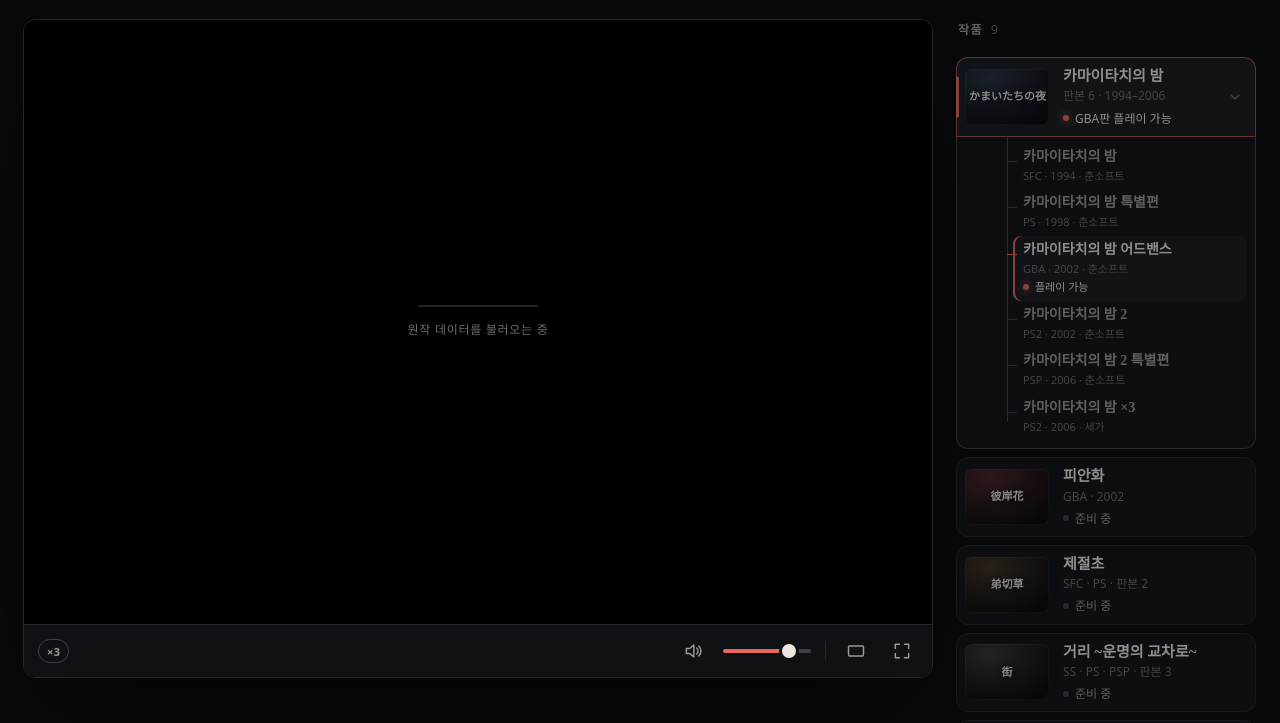
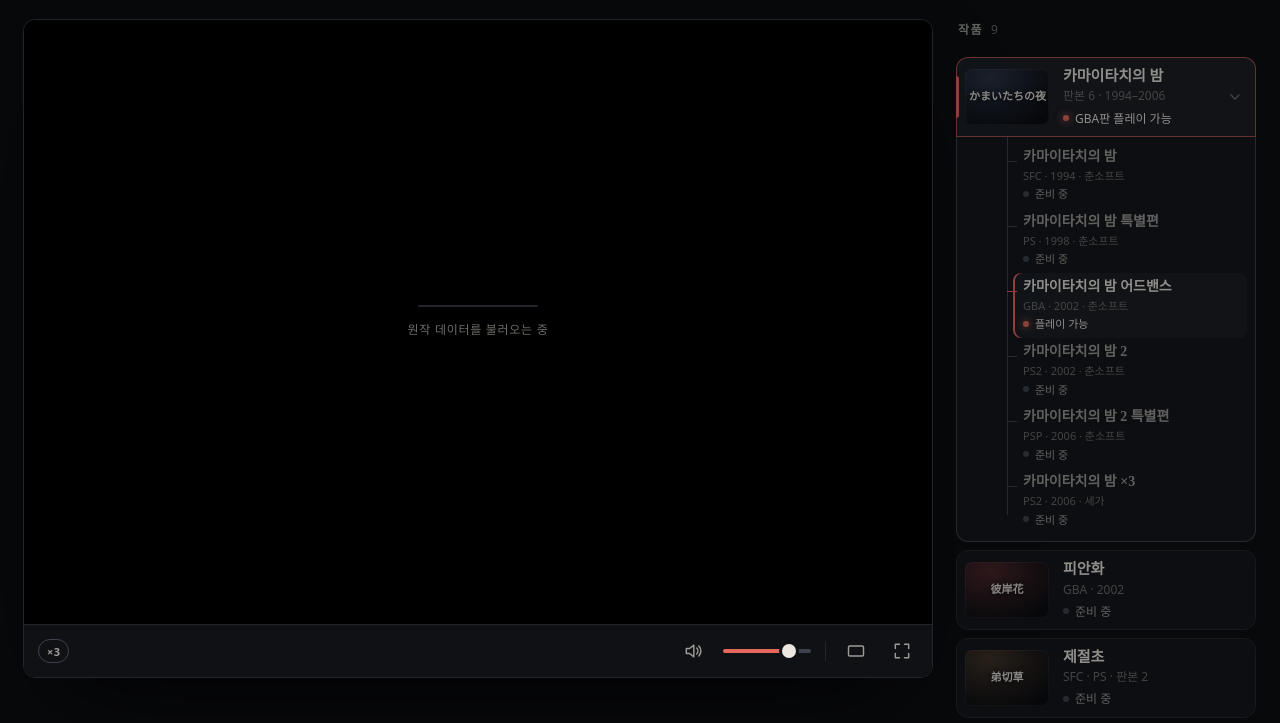
Before and after one commit to b025831psn-ship-it/soundnovel_project, a plain HTML site: page index.html in a window 1280 px wide. Both pictures are taken after a click on the link "플레이". Shown: the part 60-783 px from the top of the page. Drawn offline with Linux system fonts and the light colour scheme; a web font is replaced by a local one.

Commit message:
[Claude-A] Hub: every edition not provided yet reads 준비 중
Co-Authored-By: Claude Opus 5.5 <noreply@anthropic.com>
Claude-Session: https://claude.ai/code/session_01TGmhC2YzbVqCLLpwvrTeE9

```diff
--- a/index.html
+++ b/index.html
@@ -62,12 +62,12 @@
       <details class="series" name="series" data-has="kamaitachi">
         <summary class="entry"><span class="cover" style="--tint:#1c2538"><img src="/art/kamaitachi-still.png" alt="" onerror="this.remove()"><span class="cover-text" lang="ja">かまいたちの夜</span></span><span class="info"><span class="title">카마이타치의 밤</span><span class="sub">판본 6 · 1994–2006</span><span class="status ready">GBA판 플레이 가능</span></span><svg class="chev" viewBox="0 0 24 24" aria-hidden="true"><path d="M9 6l6 6-6 6"/></svg></summary>
         <ul class="editions">
-            <li><span class="edition"><span class="title">카마이타치의 밤</span><span class="sub">SFC · 1994 · 춘소프트</span></span></li>
-            <li><span class="edition"><span class="title">카마이타치의 밤 특별편</span><span class="sub">PS · 1998 · 춘소프트</span></span></li>
+            <li><span class="edition"><span class="title">카마이타치의 밤</span><span class="sub">SFC · 1994 · 춘소프트</span><span class="status">준비 중</span></span></li>
+            <li><span class="edition"><span class="title">카마이타치의 밤 특별편</span><span class="sub">PS · 1998 · 춘소프트</span><span class="status">준비 중</span></span></li>
             <li><a class="work edition" href="#kamaitachi" aria-label="카마이타치의 밤 어드밴스 실행" data-title="카마이타치의 밤 어드밴스"><span class="title">카마이타치의 밤 어드밴스</span><span class="sub">GBA · 2002 · 춘소프트</span><span class="status ready">플레이 가능</span></a></li>
-            <li><span class="edition"><span class="title">카마이타치의 밤 2</span><span class="sub">PS2 · 2002 · 춘소프트</span></span></li>
-            <li><span class="edition"><span class="title">카마이타치의 밤 2 특별편</span><span class="sub">PSP · 2006 · 춘소프트</span></span></li>
-            <li><span class="edition"><span class="title">카마이타치의 밤 ×3</span><span class="sub">PS2 · 2006 · 세가</span></span></li>
+            <li><span class="edition"><span class="title">카마이타치의 밤 2</span><span class="sub">PS2 · 2002 · 춘소프트</span><span class="status">준비 중</span></span></li>
+            <li><span class="edition"><span class="title">카마이타치의 밤 2 특별편</span><span class="sub">PSP · 2006 · 춘소프트</span><span class="status">준비 중</span></span></li>
+            <li><span class="edition"><span class="title">카마이타치의 밤 ×3</span><span class="sub">PS2 · 2006 · 세가</span><span class="status">준비 중</span></span></li>
         </ul>
       </details>
       <div class="entry"><span class="cover" style="--tint:#4a1218"><img src="/art/covers/higanbana.jpg" alt="" onerror="this.remove()"><span class="cover-text" lang="ja">彼岸花</span></span><span class="info"><span class="title">피안화</span><span class="sub">GBA · 2002</span><span class="status">준비 중</span></span></div>
```
